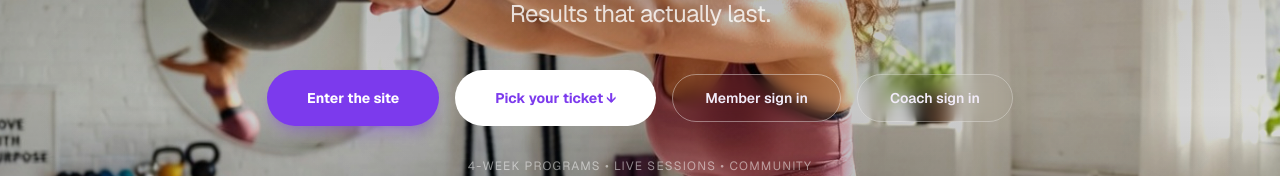
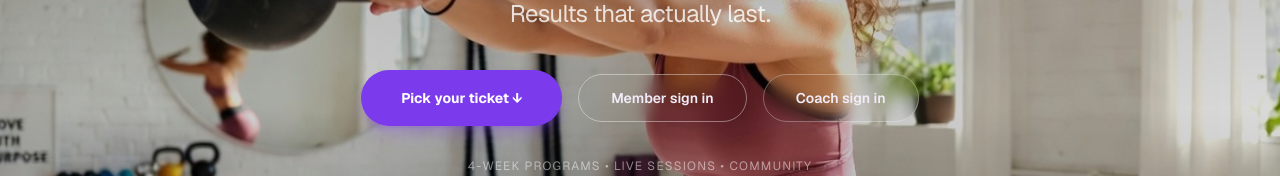
Before and after one commit to Coachjohnepop/train-station, a Next.js app: page / in a window 1280 px wide. Shown: the part 358-534 px from the top of the page. Built offline with nearby package versions, Linux system fonts and the light colour scheme; no server answers.

Commit message:
Remove duplicate Enter the site hero CTA
First-time visitors now see Pick your ticket as the sole primary
button; it scrolls to memberships. Smoke test updated to match.

```diff
--- a/scripts/jeremy-smoke-test.mjs
+++ b/scripts/jeremy-smoke-test.mjs
@@ -99,7 +99,7 @@ async function testLanding() {
   console.log("\n=== 1. Landing conversion ===");
   const { text } = await req("/");
   const checks = [
-    ["Enter the site", /Enter the site/],
+    ["Pick your ticket", /Pick your ticket/],
     ["Pick your ticket", /Pick your ticket/],
     ["Three ways aboard", /Three ways aboard/],
     ["Coming soon section", /Programs coming soon|On the manifest/],
--- a/src/components/LandingHero.tsx
+++ b/src/components/LandingHero.tsx
@@ -78,13 +78,6 @@ export default function LandingHero() {
               onClick={scrollToTickets}
               className="inline-flex h-14 items-center justify-center rounded-full bg-[#7c3aed] px-10 text-sm font-bold text-white shadow-lg shadow-[#7c3aed]/30 transition-all hover:bg-[#6d2dd6] hover:scale-[1.05] active:scale-[0.98]"
             >
-              Enter the site
-            </button>
-            <button
-              type="button"
-              onClick={scrollToTickets}
-              className="inline-flex h-14 items-center justify-center rounded-full bg-white px-10 text-sm font-bold !text-[#7c3aed] transition-all hover:bg-white/95 hover:scale-[1.05] active:scale-[0.985]"
-            >
               Pick your ticket ↓
             </button>
             <a
```
